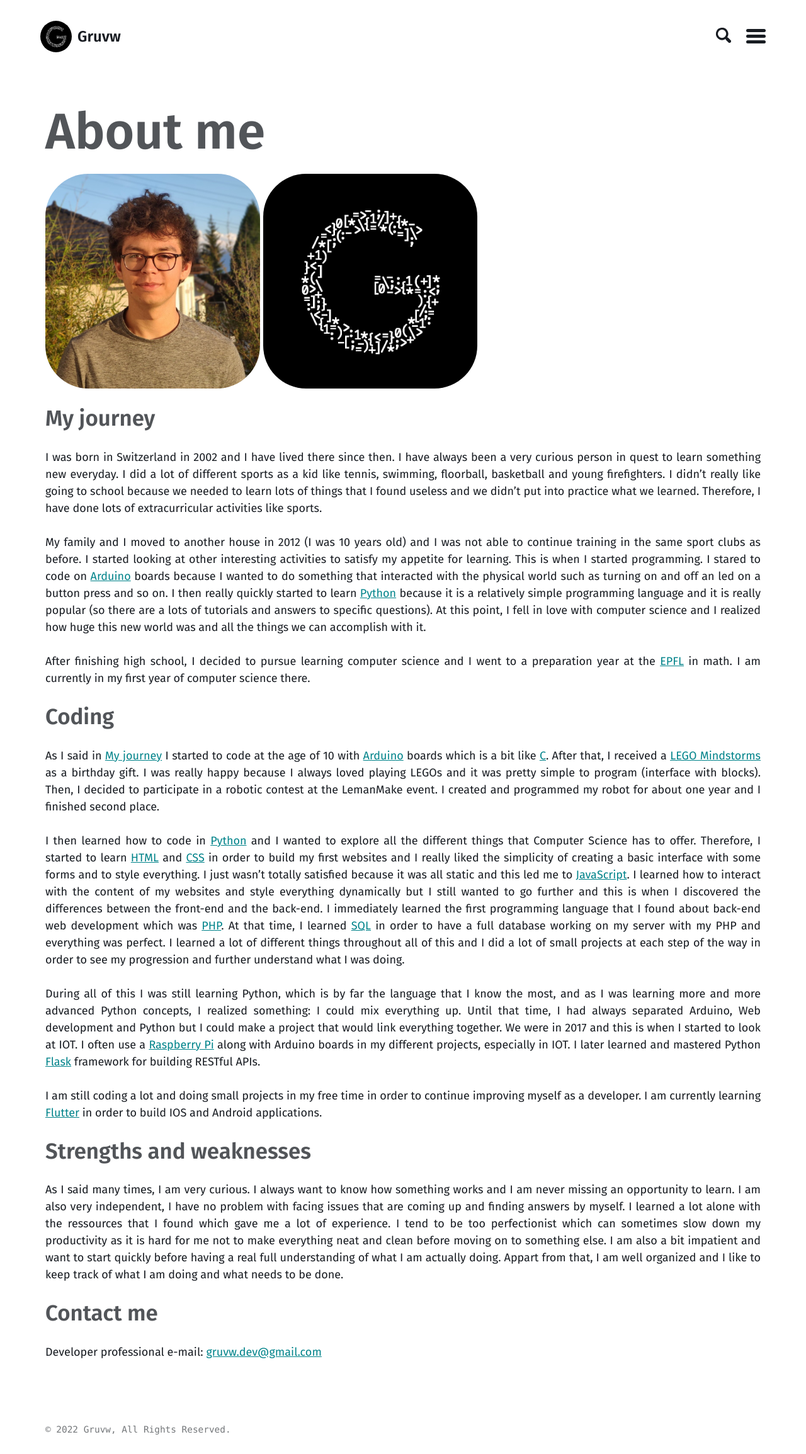
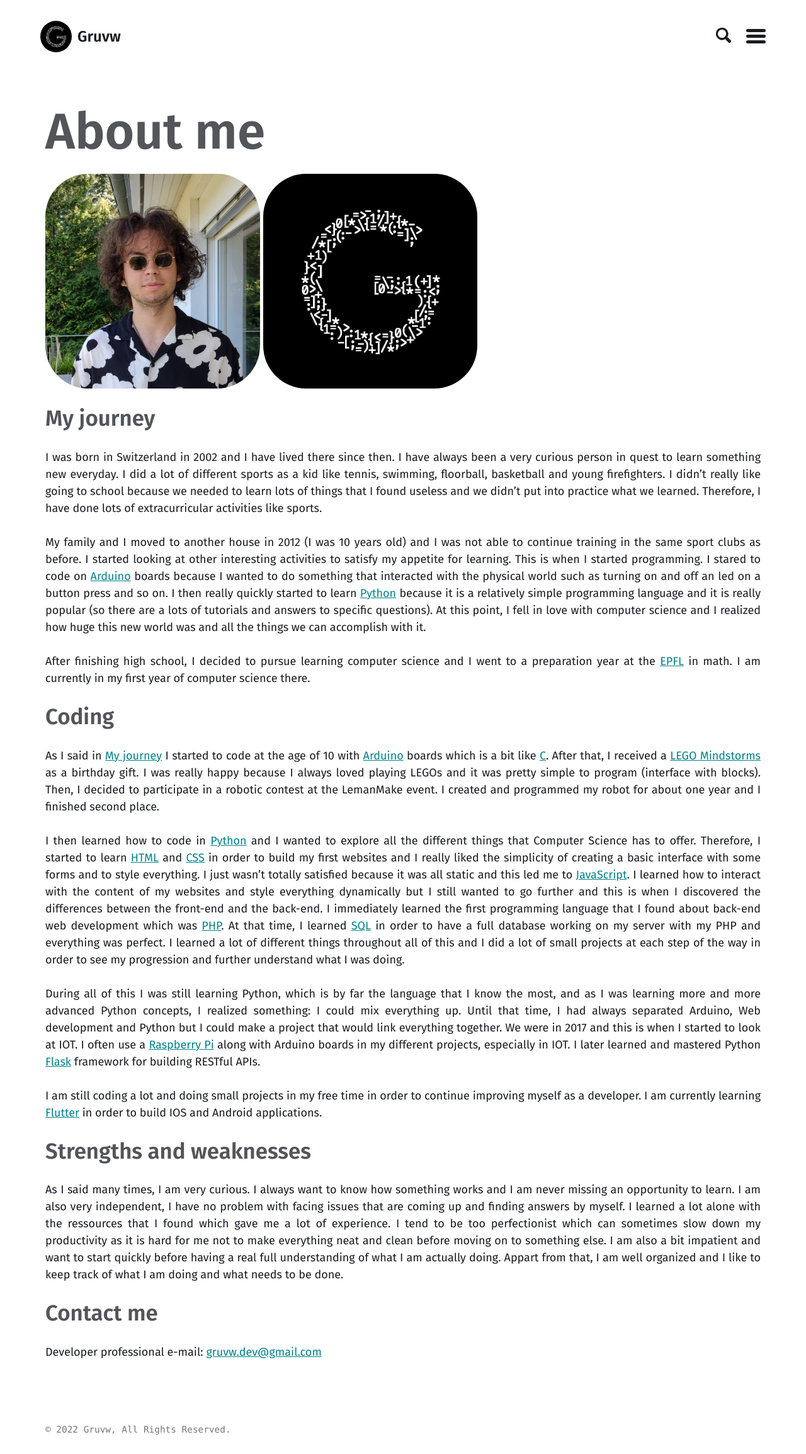
Before and after one commit to gruvw/portfolio, a Jekyll site: the page built from about.md, in a window 1280 px wide. Shown: the whole page at 63% size. Built offline with Jekyll 4.4.1, drawn with Linux system fonts in a browser that asks for light colours.

Commit message:
Changed profile picture

```diff
--- a/_config.yml
+++ b/_config.yml
@@ -13,7 +13,7 @@ url: "https://gruvw.com" # the base hostname & protocol for your site e.g. "http
 author:
   name: Lucas Jung
   # twitter:
-  picture: assets/images/author/lucas_jung_profile.jpg
+  picture: assets/images/author/lucas_jung-min.jpg
 # twitter_username:
 github_username: gruvw
 linkedin_username: jung-lucas
--- a/about.md
+++ b/about.md
@@ -11,7 +11,7 @@ description: If you want to learn more about me.
     }
 </style>
 
-<img class="luc-img" src="assets/images/author/lucas_jung_profile.jpg" alt="Lucas Jung Image">
+<img class="luc-img" src="assets/images/author/lucas_jung-min.jpg" alt="Lucas Jung Image">
 <img class="luc-img" width="300" src="assets/images/main/gruvw_logo.png" alt="Lucas Jung Image">
 
 ## My journey
```
Also changed, not shown: assets/images/author/lucas_jung-min.jpg (added), assets/images/author/lucas_jung_profile.jpg (deleted), assets/images/author/lucas_jung_profile_old.jpg (deleted).
